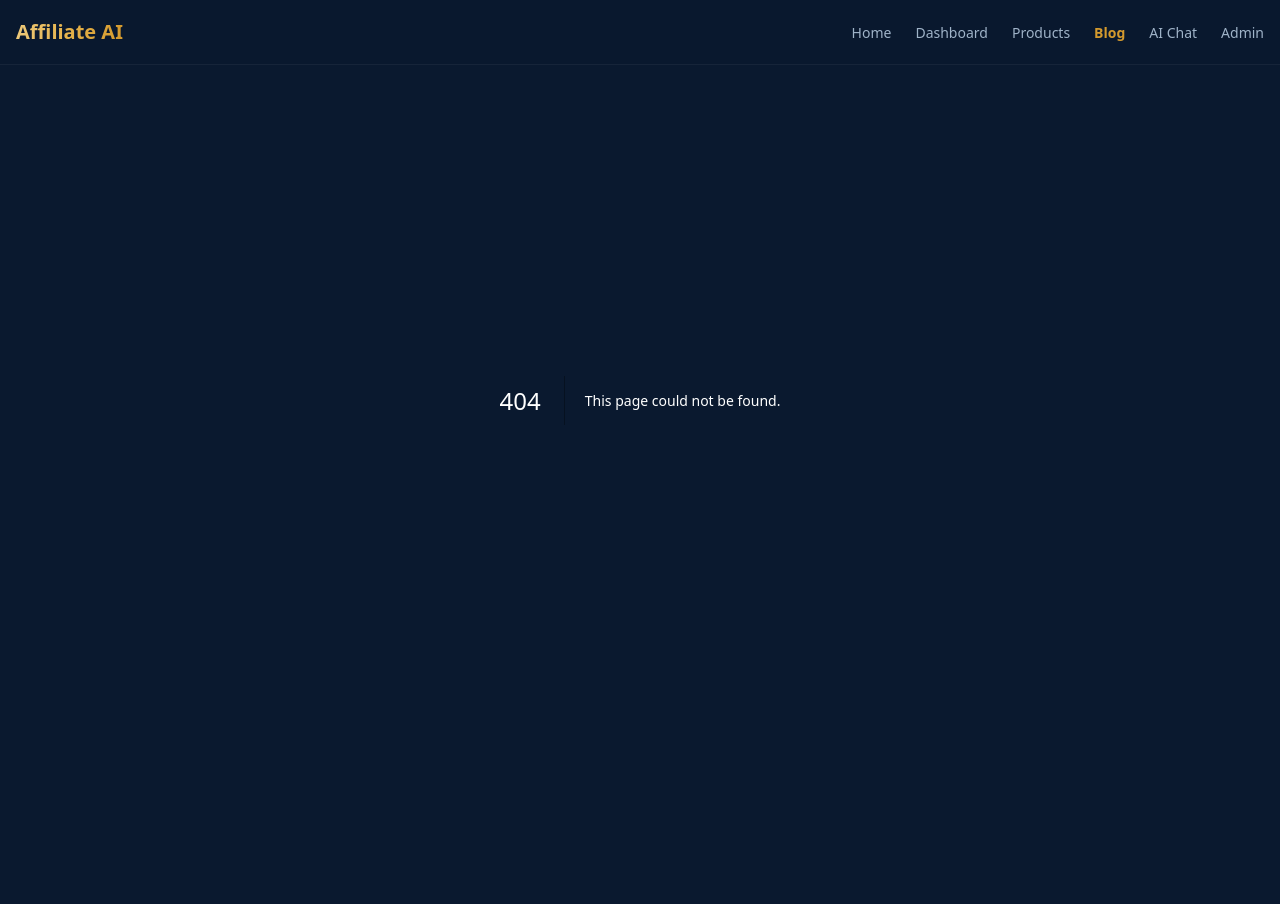
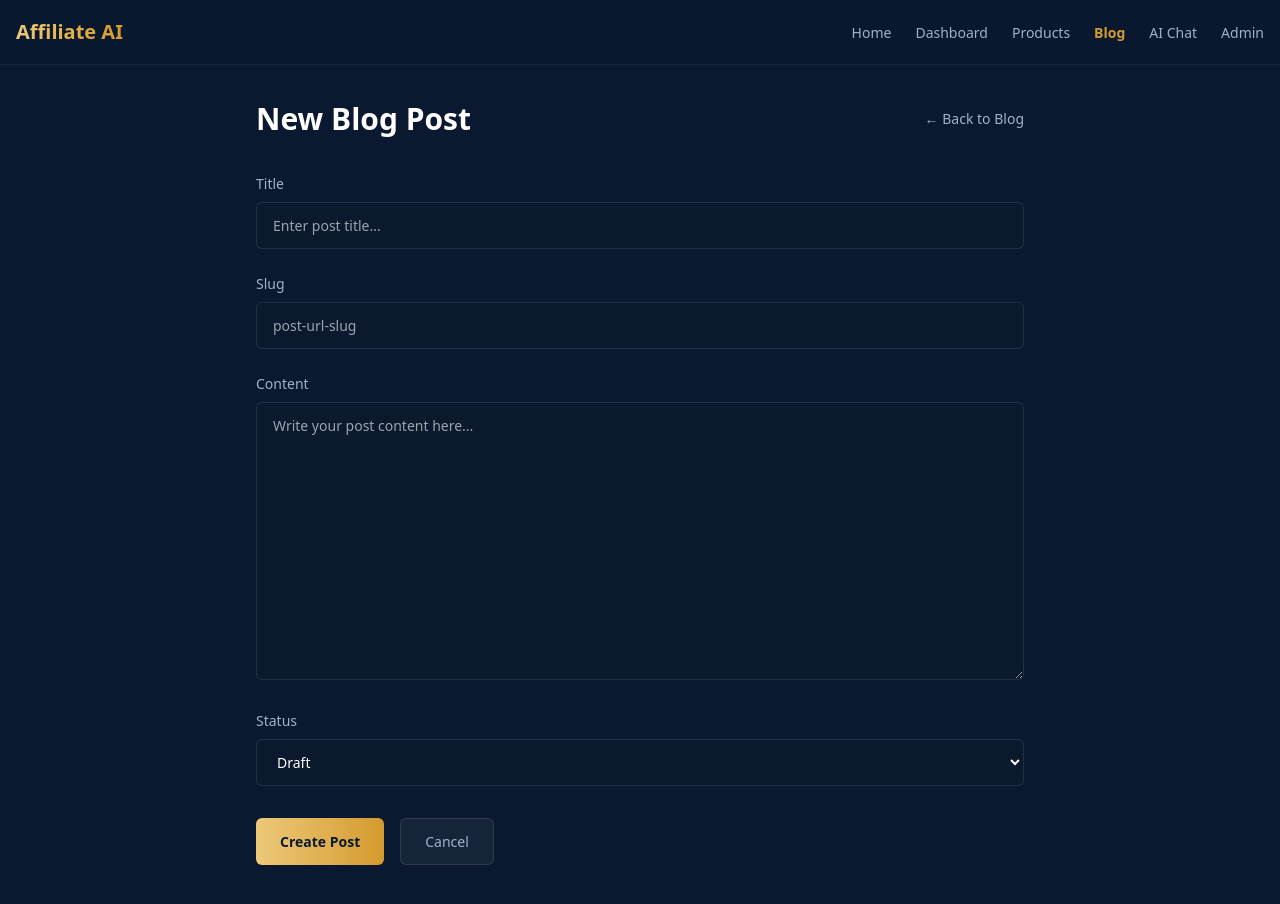
Before and after one commit to imegoodluck009-code/-affiliate-ai, a Next.js app: page /blog/new in a window 1280 px wide. Before the commit this address had no page. Shown: the top 904 px of the page. Before the commit the page ends 800 px from the top, so only its background shows below. Built offline with nearby package versions, Linux system fonts and the light colour scheme.

Commit message:
feat: add blog post creation form and API

```diff
--- a/app/admin/page.tsx
+++ b/app/admin/page.tsx
@@ -28,7 +28,7 @@ export default function AdminPage() {
           <h1 style={{ fontSize: "1.875rem", fontWeight: "bold", color: "#ffffff", margin: 0 }}>Admin Dashboard</h1>
           <div style={{ display: "flex", gap: "0.75rem" }}>
             <Link href="/products" style={{ padding: "0.5rem 1rem", background: "linear-gradient(to right, #edc97a, #d49a2e)", color: "#0a192f", borderRadius: "0.375rem", textDecoration: "none", fontSize: "0.875rem", fontWeight: "600" }}>+ Add Product</Link>
-            <Link href="/blog" style={{ padding: "0.5rem 1rem", background: "rgba(255,255,255,0.05)", color: "#d49a2e", border: "1px solid rgba(212, 154, 46, 0.3)", borderRadius: "0.375rem", textDecoration: "none", fontSize: "0.875rem", fontWeight: "600" }}>+ Add Post</Link>
+            <Link href="/blog/new" style={{ padding: "0.5rem 1rem", background: "rgba(255,255,255,0.05)", color: "#d49a2e", border: "1px solid rgba(212, 154, 46, 0.3)", borderRadius: "0.375rem", textDecoration: "none", fontSize: "0.875rem", fontWeight: "600" }}>+ Add Post</Link>
           </div>
         </div>
 
@@ -56,7 +56,7 @@ export default function AdminPage() {
             )}
           </SectionCard>
 
-          <SectionCard title="Recent Blog Posts" href="/blog">
+          <SectionCard title="Recent Blog Posts" href="/blog/new">
             {(data?.posts?.length ?? 0) === 0 ? (
               <div style={{ color: "#9fb3c8", fontSize: "0.875rem" }}>No posts yet.</div>
             ) : (
--- /dev/null
+++ b/app/api/blog/create/route.ts
@@ -0,0 +1,39 @@
+import { createClient } from "@supabase/supabase-js";
+import { NextResponse } from "next/server";
+
+const supabaseUrl = process.env.NEXT_PUBLIC_SUPABASE_URL!;
+const supabaseKey = process.env.SUPABASE_SERVICE_ROLE_KEY || process.env.NEXT_PUBLIC_SUPABASE_ANON_KEY!;
+const supabase = createClient(supabaseUrl, supabaseKey);
+
+export async function POST(request: Request) {
+  try {
+    const body = await request.json();
+    const { title, slug, content, status = "draft" } = body;
+
+    if (!title || !slug) {
+      return NextResponse.json(
+        { error: "Title and slug are required" },
+        { status: 400 }
+      );
+    }
+
+    const { data, error } = await supabase
+      .from("posts")
+      .insert([{ title, slug, content, status }])
+      .select()
+      .single();
+
+    if (error) {
+      console.error("Supabase insert error:", error);
+      return NextResponse.json({ error: error.message }, { status: 500 });
+    }
+
+    return NextResponse.json({ post: data }, { status: 201 });
+  } catch (err) {
+    console.error("Blog create API error:", err);
+    return NextResponse.json(
+      { error: "Failed to create post" },
+      { status: 500 }
+    );
+  }
+}
--- /dev/null
+++ b/app/blog/new/page.tsx
@@ -0,0 +1,121 @@
+"use client";
+
+import { useState } from "react";
+import Link from "next/link";
+import { useRouter } from "next/navigation";
+
+export default function NewPostPage() {
+  const router = useRouter();
+  const [title, setTitle] = useState("");
+  const [slug, setSlug] = useState("");
+  const [content, setContent] = useState("");
+  const [status, setStatus] = useState("draft");
+  const [saving, setSaving] = useState(false);
+  const [error, setError] = useState("");
+
+  const generateSlug = (t: string) =>
+    t.toLowerCase().trim().replace(/[^\w\s-]/g, "").replace(/\s+/g, "-");
+
+  const handleTitleChange = (e: React.ChangeEvent<HTMLInputElement>) => {
+    const val = e.target.value;
+    setTitle(val);
+    if (!slug || slug === generateSlug(title)) {
+      setSlug(generateSlug(val));
+    }
+  };
+
+  const handleSubmit = async (e: React.FormEvent) => {
+    e.preventDefault();
+    setSaving(true);
+    setError("");
+
+    try {
+      const res = await fetch("/api/blog/create", {
+        method: "POST",
+        headers: { "Content-Type": "application/json" },
+        body: JSON.stringify({ title, slug, content, status }),
+      });
+
+      const data = await res.json();
+
+      if (!res.ok) {
+        setError(data.error || "Failed to create post");
+        setSaving(false);
+        return;
+      }
+
+      router.push("/blog");
+    } catch {
+      setError("Network error. Please try again.");
+      setSaving(false);
+    }
+  };
+
+  const inputStyle = {
+    width: "100%",
+    padding: "0.75rem 1rem",
+    background: "rgba(10, 25, 47, 0.6)",
+    border: "1px solid rgba(255,255,255,0.1)",
+    borderRadius: "0.375rem",
+    color: "#ffffff",
+    fontSize: "0.875rem",
+    outline: "none",
+  };
+
+  const labelStyle = {
+    display: "block",
+    fontSize: "0.875rem",
+    fontWeight: "500",
+    color: "#9fb3c8",
+    marginBottom: "0.5rem",
+  };
+
+  return (
+    <div style={{ minHeight: "100vh", background: "#0a192f", paddingTop: "6rem", paddingBottom: "4rem", paddingLeft: "1rem", paddingRight: "1rem" }}>
+      <div style={{ maxWidth: "48rem", margin: "0 auto" }}>
+        <div style={{ display: "flex", alignItems: "center", justifyContent: "space-between", marginBottom: "2rem" }}>
+          <h1 style={{ fontSize: "1.875rem", fontWeight: "bold", color: "#ffffff", margin: 0 }}>New Blog Post</h1>
+          <Link href="/blog" style={{ fontSize: "0.875rem", color: "#9fb3c8", textDecoration: "none" }}>← Back to Blog</Link>
+        </div>
+
+        {error && (
+          <div style={{ background: "rgba(239, 68, 68, 0.1)", border: "1px solid rgba(239, 68, 68, 0.3)", color: "#ef4444", padding: "0.75rem 1rem", borderRadius: "0.375rem", marginBottom: "1.5rem", fontSize: "0.875rem" }}>
+            {error}
+          </div>
+        )}
+
+        <form onSubmit={handleSubmit}>
+          <div style={{ marginBottom: "1.5rem" }}>
+            <label style={labelStyle}>Title</label>
+            <input type="text" value={title} onChange={handleTitleChange} placeholder="Enter post title..." required style={inputStyle} />
+          </div>
+
+          <div style={{ marginBottom: "1.5rem" }}>
+            <label style={labelStyle}>Slug</label>
+            <input type="text" value={slug} onChange={(e) => setSlug(e.target.value)} placeholder="post-url-slug" required style={inputStyle} />
+          </div>
+
+          <div style={{ marginBottom: "1.5rem" }}>
+            <label style={labelStyle}>Content</label>
+            <textarea value={content} onChange={(e) => setContent(e.target.value)} placeholder="Write your post content here..." rows={12} style={{ ...inputStyle, resize: "vertical", minHeight: "200px", fontFamily: "inherit" }} />
+          </div>
+
+          <div style={{ marginBottom: "2rem" }}>
+            <label style={labelStyle}>Status</label>
+            <select value={status} onChange={(e) => setStatus(e.target.value)} style={{ ...inputStyle, cursor: "pointer" }}>
+              <option value="draft" style={{ background: "#0a192f" }}>Draft</option>
+              <option value="published" style={{ background: "#0a192f" }}>Published</option>
+            </select>
+          </div>
+
+          <div style={{ display: "flex", gap: "1rem" }}>
+            <button type="submit" disabled={saving} style={{ padding: "0.75rem 1.5rem", background: saving ? "rgba(212, 154, 46, 0.5)" : "linear-gradient(to right, #edc97a, #d49a2e)", color: "#0a192f", border: "none", borderRadius: "0.375rem", fontSize: "0.875rem", fontWeight: "600", cursor: saving ? "not-allowed" : "pointer" }}>
+              {saving ? "Saving..." : "Create Post"}
+            </button>
+            <Link href="/blog" style={{ padding: "0.75rem 1.5rem", background: "rgba(255,255,255,0.05)", color: "#9fb3c8", border: "1px solid rgba(255,255,255,0.1)", borderRadius: "0.375rem", fontSize: "0.875rem", textDecoration: "none" }}>Cancel</Link>
+          </div>
+        </form>
+      </div>
+    </div>
+  );
+}
```
